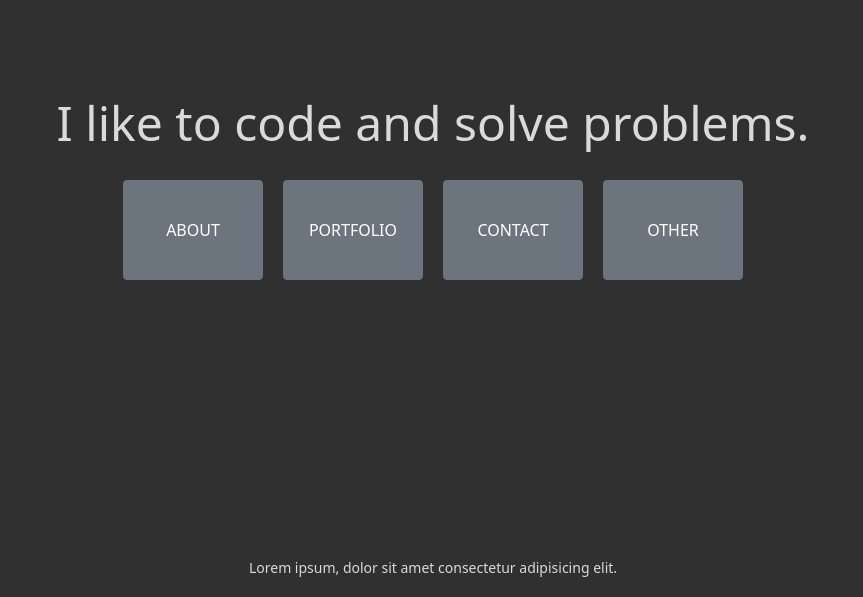
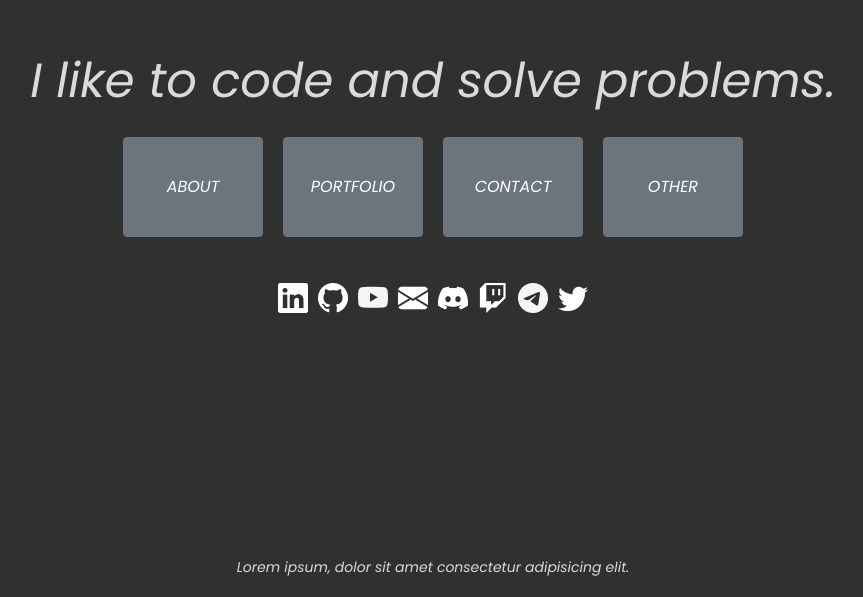
Before and after one commit to fgil90/fgil90, a plain HTML site: page index.html in a window 1280 px wide. Shown: the part 203-800 px from the top of the page, without its empty margins (207-1070 px from the left). Drawn offline with nearby package versions, Linux system fonts and the light colour scheme.

Commit message:
Add social media to index

```diff
--- a/css/global.css
+++ b/css/global.css
@@ -3,6 +3,8 @@ html, body{
   width:100%;
   background-color: rgb(48, 48, 48);
   color:rgb(218, 218, 218);
+
+  font-family: 'Poppins', sans-serif;
 }
 
 a{
--- a/css/index.css
+++ b/css/index.css
@@ -1,39 +1,47 @@
-main{
-  height:95vh;
+main {
+  height: 95vh;
+  gap: 40px;
 }
 
-h1{
+h1 {
   text-align: center;
   font-size: 48px;
   padding: 20px;
 }
 
-nav{
-  gap:20px;
+nav {
+  gap: 20px;
 }
 
-nav>*{
+nav>* {
   height: 100px;
-  width:34%;
-
+  width: 34%;
 }
 
-nav button:hover{
+nav button:hover {
   transform: scale(110%);
   transition: 60ms;
 }
 
-nav button{
+nav button {
   height: 100%;
   width: 100%;
 }
 
-footer{
+.social {
+  gap: 10px;
+}
+
+.social i {
+  font-size: 30px;
+}
+
+footer {
   text-align: center;
 }
 
-@media screen and (min-width:640px){
- nav>*{
-   width: 140px;
- }
+@media screen and (min-width:640px) {
+  nav>* {
+    width: 140px;
+  }
 }
--- a/index.html
+++ b/index.html
@@ -6,6 +6,10 @@
   <meta http-equiv="X-UA-Compatible" content="IE=edge" />
   <meta name="viewport" content="width=device-width, initial-scale=1.0" />
   <title>Document</title>
+  <link rel="stylesheet" href="https://cdn.jsdelivr.net/npm/bootstrap-icons@1.8.1/font/bootstrap-icons.css">
+  <link rel="preconnect" href="https://fonts.googleapis.com">
+  <link rel="preconnect" href="https://fonts.gstatic.com" crossorigin>
+  <link href="https://fonts.googleapis.com/css2?family=Poppins:ital@1&display=swap" rel="stylesheet">
   <link rel="stylesheet" href="bootstrap-5.1.3-dist/css/bootstrap.css">
   <link rel="stylesheet" href="css/global.css" />
   <link rel="stylesheet" href="css/index.css" />
@@ -22,13 +26,44 @@
         <a href="contact.html"><button class="btn btn-secondary"> CONTACT</button></a>
         <a href="other.html"><button class="btn btn-secondary"> OTHER</button></a>
       </nav>
+    </div>
+
+    <div class="social d-flex justify-content-center">
+      <a href="https://www.linkedin.com/in/felipe-gil-87b5b3209/">
+        <i class="bi bi-linkedin"></i>
+      </a>
+      <a href="https://github.com/fgil90">
+        <i class="bi bi-github"></i>
+      </a>
+      <a href="">
+        <i class="bi bi-youtube"></i>
+      </a>
+      <a href="mailto:fgil90+dev@gmail.com ">
+        <i class="bi bi-envelope-fill"></i>
+      </a>
+      <a href="https://discordapp.com/users/201720963732078602">
+        <i class="bi bi-discord"></i>
+      </a>
+      <a href="https://www.twitch.tv/gilgameth">
+        <i class="bi bi-twitch"></i>
+      </a>
+      <a href="">
+        <i class="bi bi-telegram"></i>
+      </a>
+      <a href="https://twitter.com/fgil90">
+        <i class="bi bi-twitter"></i>
+      </a>
+    </div>
   </main>
-  </div>
   <div class="content">
 
   </div>
   <footer class="small">
     Lorem ipsum, dolor sit amet consectetur adipisicing elit. </footer>
+
+  <script src="js/generateIcons.js"></script>
+
+
 </body>
 
 </html>
```
Also changed, not shown: about.html (+5 -1 lines), portfolio.html (+3 -0 lines).
